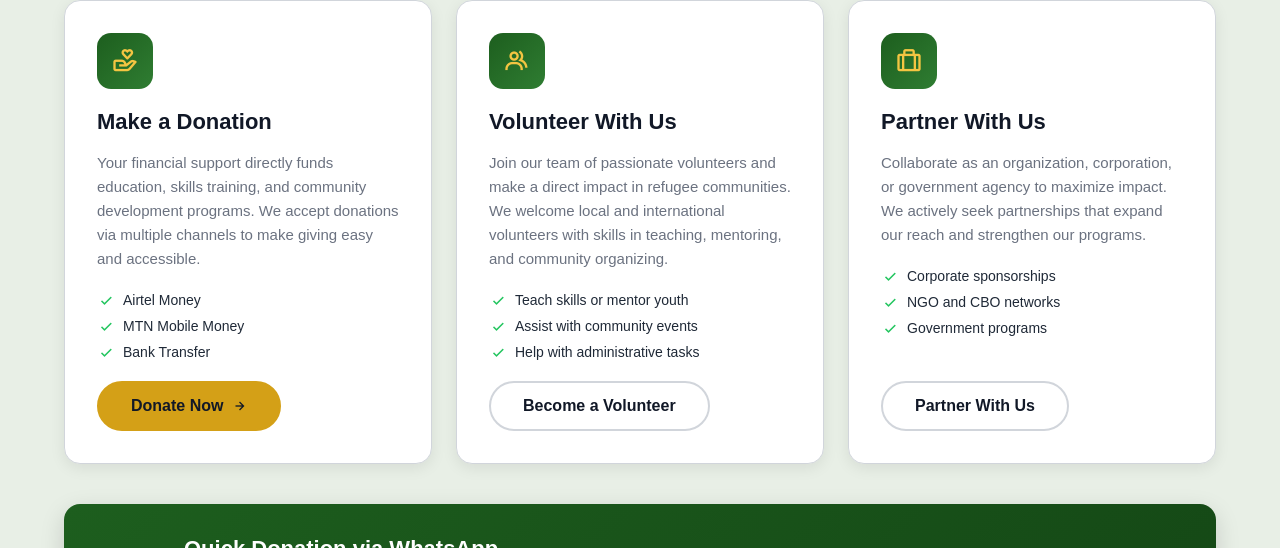
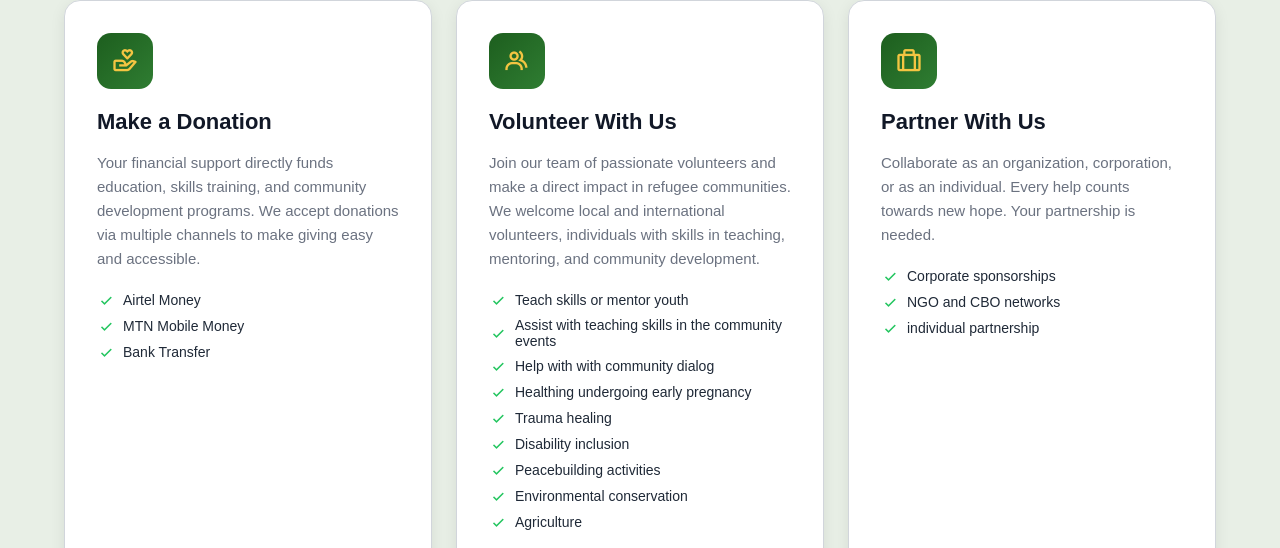
Before and after one commit to GrideLock/RTI, a website: page index.html in a window 1280 px wide. Shown: the part 5797-6345 px from the top of the page. Drawn offline with nearby package versions, Linux system fonts and the light colour scheme.

Commit message:
Update index.html

```diff
--- a/index.html
+++ b/index.html
@@ -232,22 +232,28 @@
             <div class="involved-card">
                 <div class="involved-icon"><i class='bx bx-group'></i></div>
                 <h3>Volunteer With Us</h3>
-                <p>Join our team of passionate volunteers and make a direct impact in refugee communities. We welcome local and international volunteers with skills in teaching, mentoring, and community organizing.</p>
+                <p>Join our team of passionate volunteers and make a direct impact in refugee communities. We welcome local and international volunteers, individuals with skills in teaching, mentoring, and community development.</p>
                 <ul class="involved-list">
                     <li><i class='bx bx-check'></i> Teach skills or mentor youth</li>
-                    <li><i class='bx bx-check'></i> Assist with community events</li>
-                    <li><i class='bx bx-check'></i> Help with administrative tasks</li>
+                    <li><i class='bx bx-check'></i> Assist with teaching skills in the community events</li>
+                    <li><i class='bx bx-check'></i> Help with with community dialog</li>
+                    <li><i class='bx bx-check'></i> Healthing undergoing early pregnancy</li>
+                    <li><i class='bx bx-check'></i> Trauma healing</li>
+                    <li><i class='bx bx-check'></i> Disability inclusion</li>
+                    <li><i class='bx bx-check'></i> Peacebuilding activities</li>
+                    <li><i class='bx bx-check'></i> Environmental conservation</li>
+                    <li><i class='bx bx-check'></i> Agriculture</li>
                 </ul>
                 <button class="btn btn-outline" onclick="openContactModal('volunteer')">Become a Volunteer</button>
             </div>
             <div class="involved-card">
                 <div class="involved-icon"><i class='bx bx-briefcase-alt'></i></div>
                 <h3>Partner With Us</h3>
-                <p>Collaborate as an organization, corporation, or government agency to maximize impact. We actively seek partnerships that expand our reach and strengthen our programs.</p>
+                <p>Collaborate as an organization, corporation, or as an individual. Every help counts towards new hope. Your partnership is needed.</p>
                 <ul class="involved-list">
                     <li><i class='bx bx-check'></i> Corporate sponsorships</li>
                     <li><i class='bx bx-check'></i> NGO and CBO networks</li>
-                    <li><i class='bx bx-check'></i> Government programs</li>
+                    <li><i class='bx bx-check'></i> individual partnership</li>
                 </ul>
                 <button class="btn btn-outline" onclick="openContactModal('partner')">Partner With Us</button>
             </div>
```
